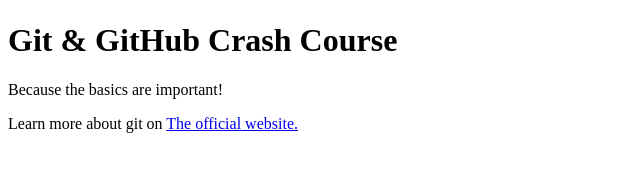
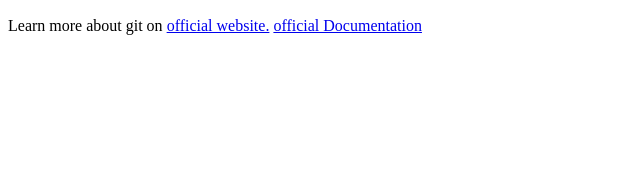
Before and after one commit to smarapati-devops/github-crash-course, a plain HTML site: page index.html in a window 1280 px wide. Shown: the part 211-382 px from the top of the page, without its empty margins (0-640 px from the left). Drawn offline with Linux system fonts and the light colour scheme.

Commit message:
added links

```diff
--- a/index.html
+++ b/index.html
@@ -8,10 +8,9 @@
   </head>
   <body>
     <img id="logo", src="gitlogo.png">
-    <h1>Git & GitHub Crash Course</h1>
-    <p>Because the basics are important!</p>
     <p>Learn more about git on
-      <a href="https://git-scm.com/"> The official website.</a>
+      <a href="https://git-scm.com/">official website.</a>
+      <a href="https://git-scm.com/doc">official Documentation</a>
     </p>
   </body>
 </html>
```
